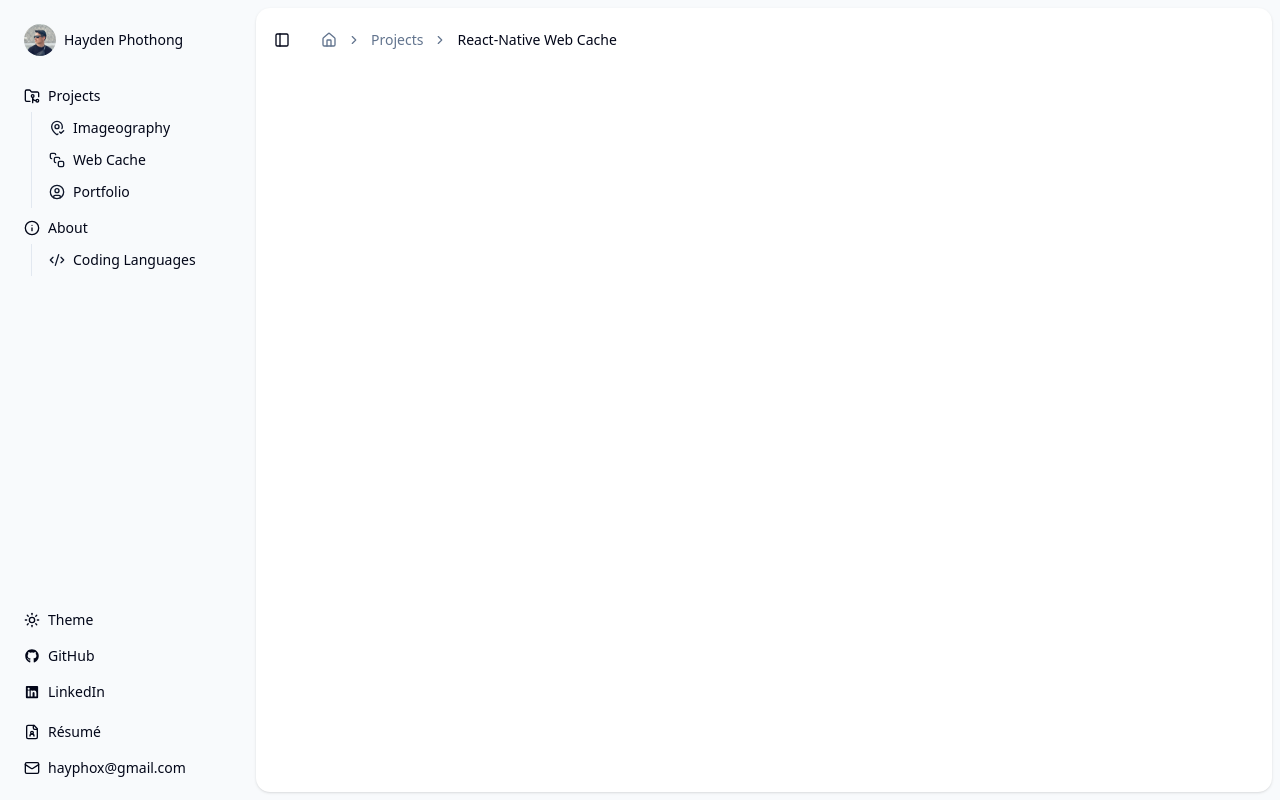
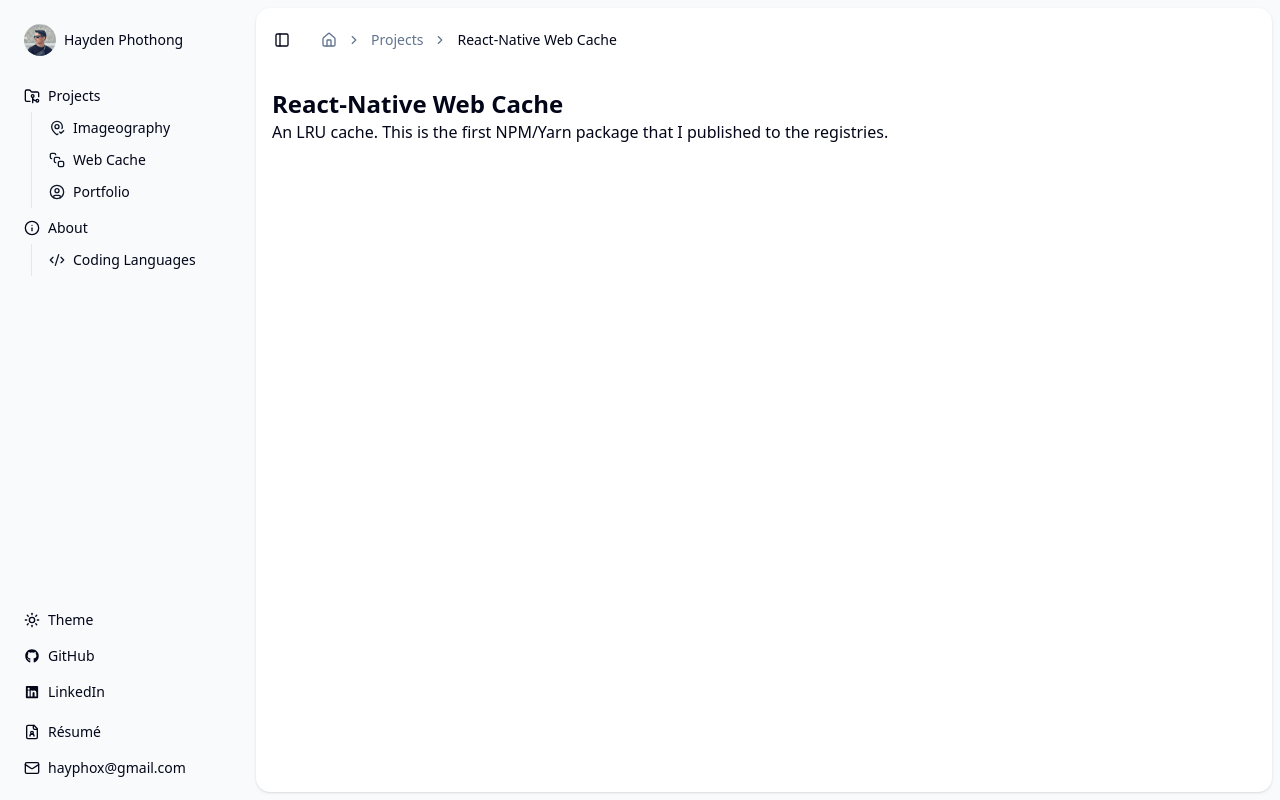
Before and after one commit to haypho/info, a Next.js app: page /info/projects/react-native-web-cache in a window 1280 px wide. Built offline with nearby package versions, Linux system fonts and the light colour scheme.

Commit message:
feat(projects): add ProjectDetails component
This component will be used to render the formatted project details for each of the projects. This
is the component that is shown when the user selecs See More from the projects card list.

```diff
--- /dev/null
+++ b/src/features/projects/project-details.tsx
@@ -0,0 +1,17 @@
+import { Project } from "@/constants";
+
+export type ProjectDetailsProps = {
+  project?: Project;
+};
+
+export const ProjectDetails = (props: ProjectDetailsProps) => {
+  if (!props.project) {
+    return null;
+  }
+  return (
+    <div>
+      <h1 className="text-2xl font-bold">{props.project.title}</h1>
+      <p>{props.project.description}</p>
+    </div>
+  );
+};
--- a/src/pages/projects/imageography.tsx
+++ b/src/pages/projects/imageography.tsx
@@ -4,11 +4,16 @@ import {
   BreadcrumbPage,
   BreadcrumbSeparator,
 } from "@/components/ui/breadcrumb";
+import { PROJECTS } from "@/constants";
 import { AppHeader } from "@/features/app-header/app-header";
+import { ProjectDetails } from "@/features/projects/project-details";
 import { House } from "lucide-react";
 import Link from "next/link";
+import { usePathname } from "next/navigation";
 
 export default function ProjectsImageographyPage() {
+  const pathname = usePathname();
+  const project = PROJECTS.find((p) => p.href === pathname);
   return (
     <>
       <AppHeader>
@@ -30,7 +35,9 @@ export default function ProjectsImageographyPage() {
           <BreadcrumbPage>Imageography</BreadcrumbPage>
         </BreadcrumbItem>
       </AppHeader>
-      <div className="flex flex-1 flex-col p-4"></div>
+      <div className="flex flex-1 flex-col p-4">
+        <ProjectDetails project={project} />
+      </div>
     </>
   );
 }
--- a/src/pages/projects/portfolio.tsx
+++ b/src/pages/projects/portfolio.tsx
@@ -4,11 +4,16 @@ import {
   BreadcrumbPage,
   BreadcrumbSeparator,
 } from "@/components/ui/breadcrumb";
+import { PROJECTS } from "@/constants";
 import { AppHeader } from "@/features/app-header/app-header";
+import { ProjectDetails } from "@/features/projects/project-details";
 import { House } from "lucide-react";
 import Link from "next/link";
+import { usePathname } from "next/navigation";
 
 export default function ProjectsPortfolioPage() {
+  const pathname = usePathname();
+  const project = PROJECTS.find((p) => p.href === pathname);
   return (
     <>
       <AppHeader>
@@ -30,7 +35,9 @@ export default function ProjectsPortfolioPage() {
           <BreadcrumbPage>Portfolio</BreadcrumbPage>
         </BreadcrumbItem>
       </AppHeader>
-      <div className="flex flex-1 flex-col p-4"></div>
+      <div className="flex flex-1 flex-col p-4">
+        <ProjectDetails project={project} />
+      </div>
     </>
   );
 }
--- a/src/pages/projects/react-native-web-cache.tsx
+++ b/src/pages/projects/react-native-web-cache.tsx
@@ -4,11 +4,16 @@ import {
   BreadcrumbPage,
   BreadcrumbSeparator,
 } from "@/components/ui/breadcrumb";
+import { PROJECTS } from "@/constants";
 import { AppHeader } from "@/features/app-header/app-header";
+import { ProjectDetails } from "@/features/projects/project-details";
 import { House } from "lucide-react";
 import Link from "next/link";
+import { usePathname } from "next/navigation";
 
 export default function ProjectsImageographyPage() {
+  const pathname = usePathname();
+  const project = PROJECTS.find((p) => p.href === pathname);
   return (
     <>
       <AppHeader>
@@ -30,7 +35,9 @@ export default function ProjectsImageographyPage() {
           <BreadcrumbPage>React-Native Web Cache</BreadcrumbPage>
         </BreadcrumbItem>
       </AppHeader>
-      <div className="flex flex-1 flex-col p-4"></div>
+      <div className="flex flex-1 flex-col p-4">
+        <ProjectDetails project={project} />
+      </div>
     </>
   );
 }
```
